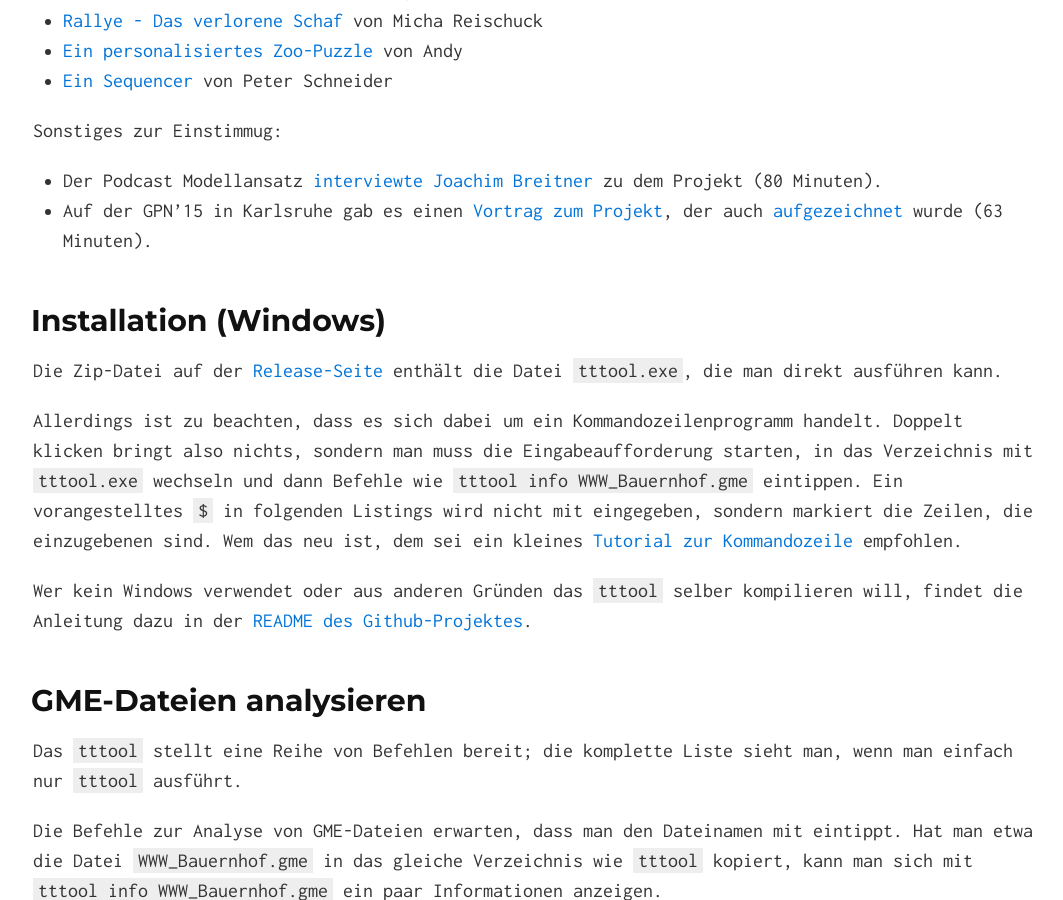
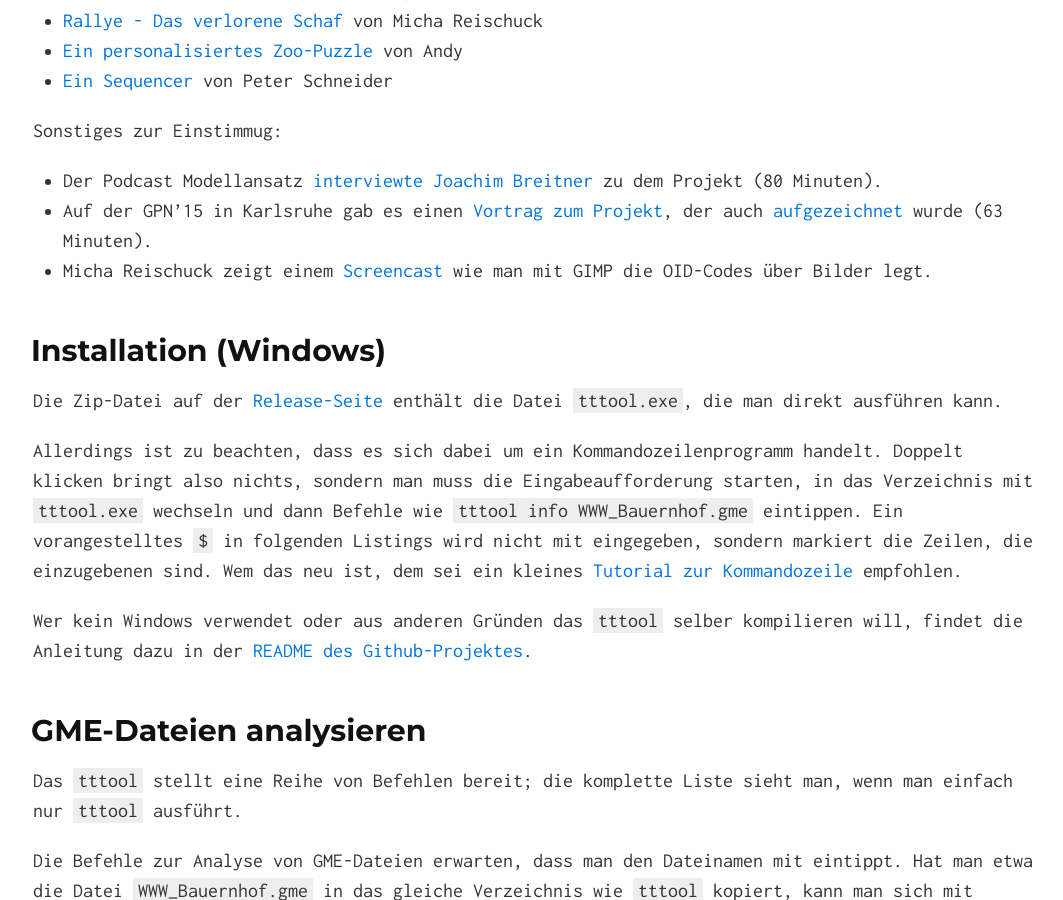
Before and after one commit to entropia/tip-toi-reveng, a Jekyll site: the page built from index.md, in a window 1280 px wide and 900 px high, scrolled down 942 px. Shown: the whole window, without its empty margins (107-1170 px from the left). Built offline with Jekyll 4.4.1, drawn with Linux system fonts in a browser that asks for light colours.

Commit message:
Micha’s screencast

```diff
--- a/index.md
+++ b/index.md
@@ -43,6 +43,7 @@ Sonstiges zur Einstimmug:
 
  * Der Podcast Modellansatz [interviewte Joachim Breitner](http://modellansatz.de/papierrechner) zu dem Projekt (80 Minuten).
  * Auf der GPN'15 in Karlsruhe gab es einen [Vortrag zum Projekt](https://entropia.de/GPN15:Der_Tiptoi-Stift), der auch [aufgezeichnet](https://media.ccc.de/browse/conferences/gpn/gpn15/gpn15-6687-der_tiptoi-stift.html#video) wurde (63 Minuten).
+ * Micha Reischuck zeigt einem [Screencast](https://youtu.be/QtdlwmKgg70) wie man mit GIMP die OID-Codes über Bilder legt.
 
 ## Installation (Windows)
 
```
